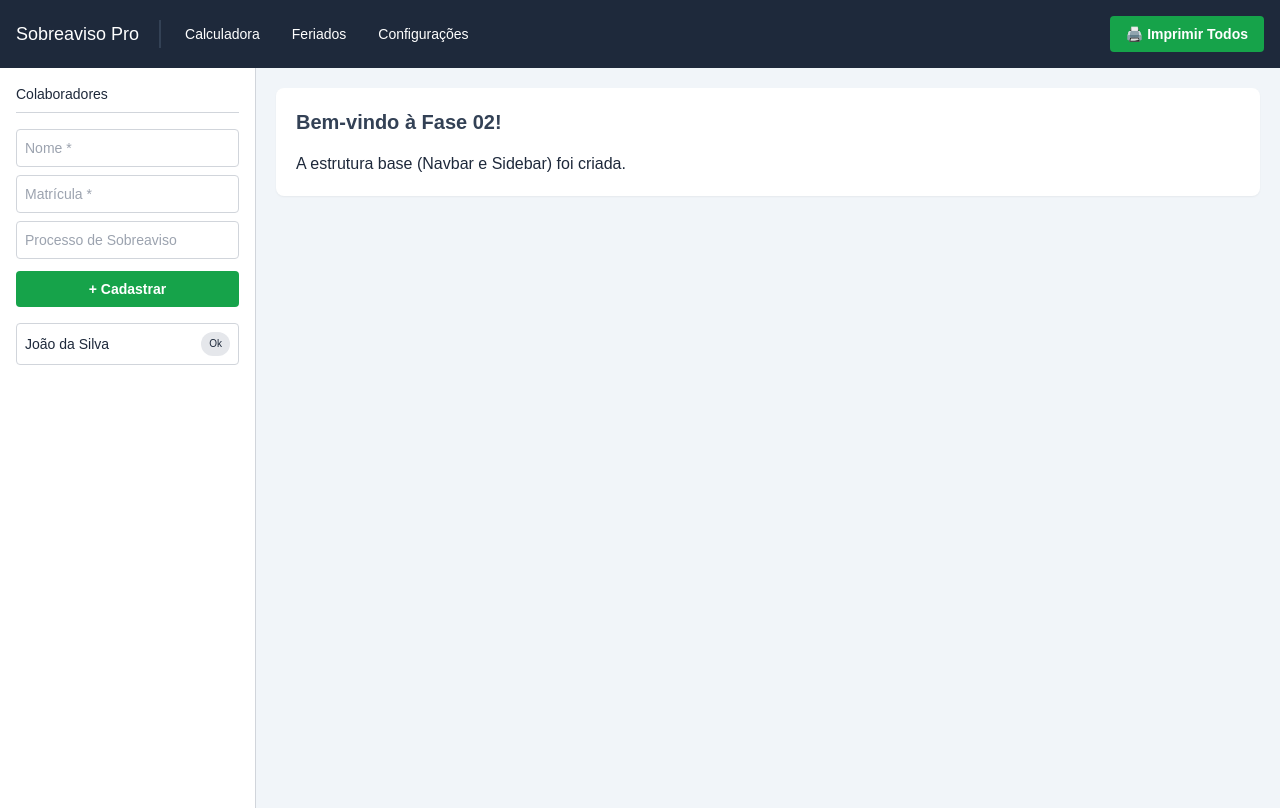
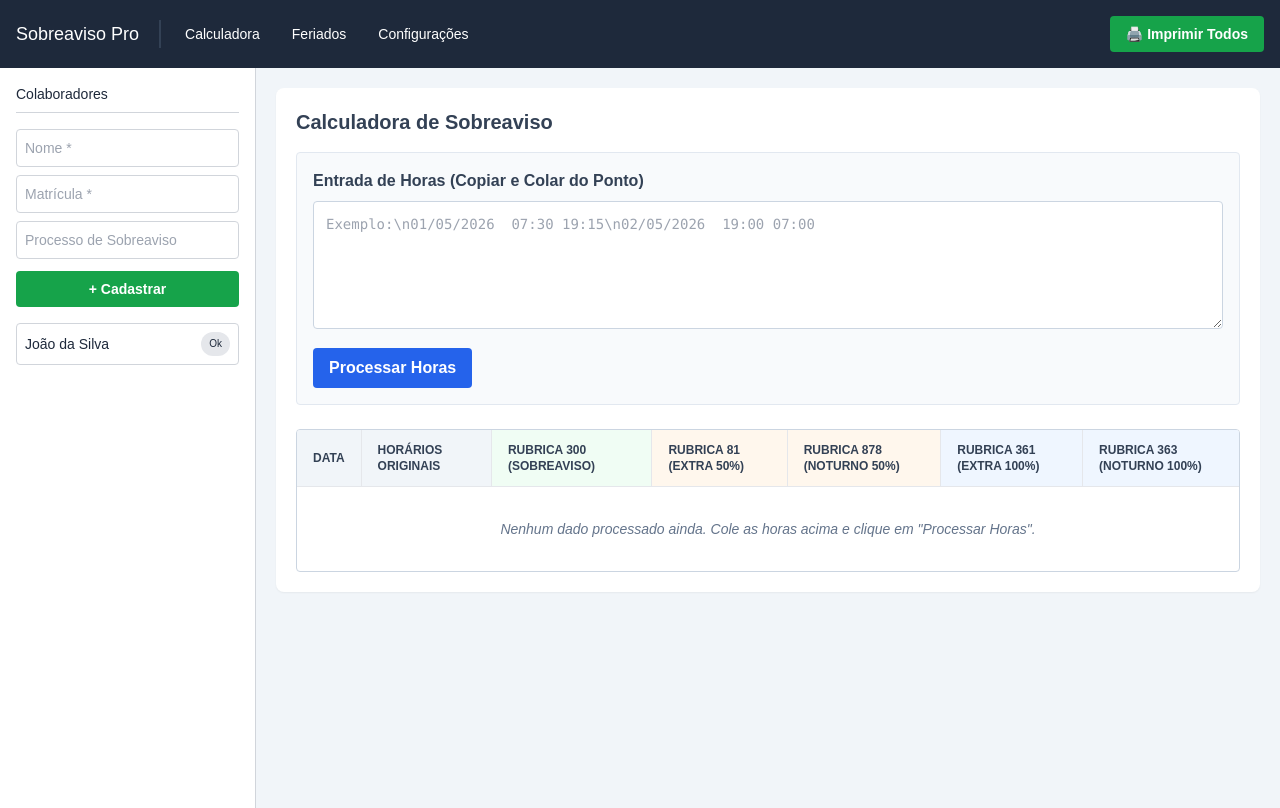
Before and after one commit to PhellipeO/sistema-sobreaviso-ufms, a Next.js app: page / in a window 1280 px wide. Built offline with nearby package versions, Linux system fonts and the light colour scheme.

Commit message:
feat: ui da view de calculadora e componentes de formulario

```diff
--- a/src/app/page.tsx
+++ b/src/app/page.tsx
@@ -1,8 +1,9 @@
+import Calculadora from "@/components/Calculadora";
+
 export default function Home() {
   return (
-    <div className="bg-white p-5 rounded-lg shadow-sm">
-      <h2 className="text-xl font-bold mb-4 text-slate-700">Bem-vindo à Fase 02!</h2>
-      <p>A estrutura base (Navbar e Sidebar) foi criada.</p>
+    <div className="space-y-6">
+      <Calculadora />
     </div>
   );
 }
--- /dev/null
+++ b/src/components/Calculadora.tsx
@@ -0,0 +1,41 @@
+export default function Calculadora() {
+  return (
+    <div className="bg-white p-5 rounded-lg shadow-sm">
+      <h2 className="text-xl font-bold mb-4 text-slate-700">Calculadora de Sobreaviso</h2>
+
+      <div className="mb-6 bg-slate-50 p-4 rounded border border-slate-200">
+        <label className="block font-bold mb-2 text-slate-700">Entrada de Horas (Copiar e Colar do Ponto)</label>
+        <textarea
+          className="w-full h-32 p-3 border border-slate-300 rounded focus:outline-none focus:border-blue-500 font-mono text-sm"
+          placeholder="Exemplo:\n01/05/2026  07:30 19:15\n02/05/2026  19:00 07:00"
+        ></textarea>
+        <button className="mt-3 bg-blue-600 hover:bg-blue-700 text-white font-bold py-2 px-4 rounded transition">
+          Processar Horas
+        </button>
+      </div>
+
+      <div className="overflow-x-auto border border-slate-300 rounded">
+        <table className="w-full text-sm text-left text-slate-700">
+          <thead className="bg-slate-100 text-xs uppercase text-slate-700">
+            <tr>
+              <th className="px-4 py-3 border-b">Data</th>
+              <th className="px-4 py-3 border-b border-l">Horários Originais</th>
+              <th className="px-4 py-3 border-b border-l bg-green-50">Rubrica 300 (Sobreaviso)</th>
+              <th className="px-4 py-3 border-b border-l bg-orange-50">Rubrica 81 (Extra 50%)</th>
+              <th className="px-4 py-3 border-b border-l bg-orange-50">Rubrica 878 (Noturno 50%)</th>
+              <th className="px-4 py-3 border-b border-l bg-blue-50">Rubrica 361 (Extra 100%)</th>
+              <th className="px-4 py-3 border-b border-l bg-blue-50">Rubrica 363 (Noturno 100%)</th>
+            </tr>
+          </thead>
+          <tbody>
+            <tr>
+              <td colSpan={7} className="px-4 py-8 text-center text-slate-500 italic">
+                Nenhum dado processado ainda. Cole as horas acima e clique em "Processar Horas".
+              </td>
+            </tr>
+          </tbody>
+        </table>
+      </div>
+    </div>
+  );
+}
```
